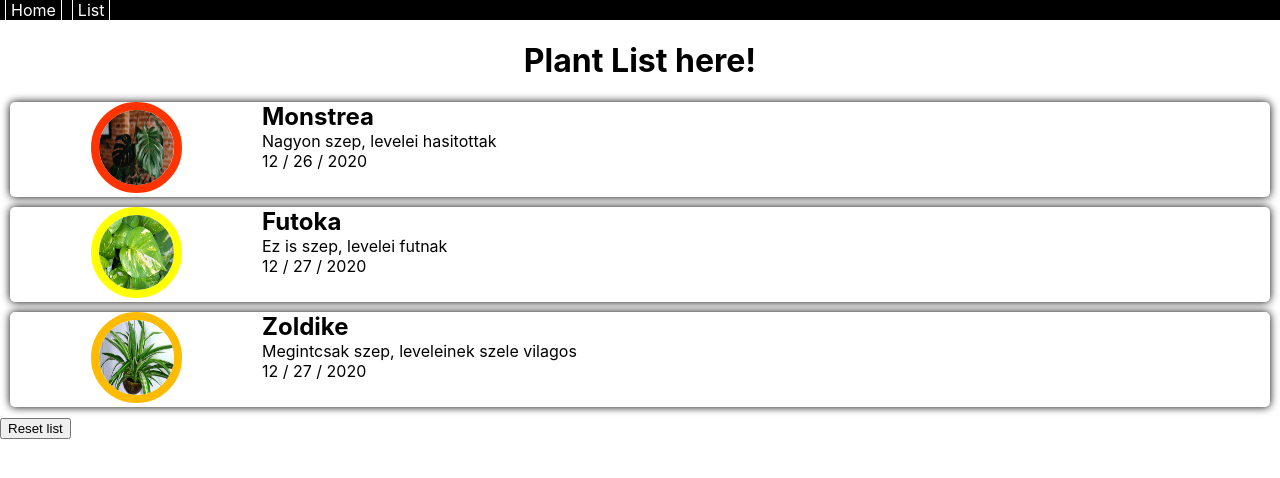
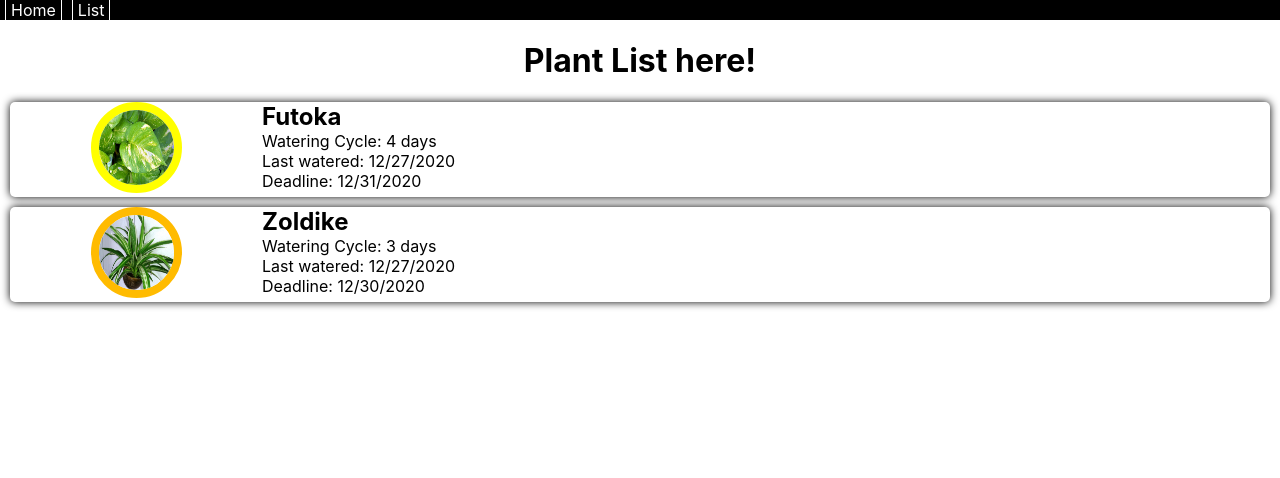
Before and after one commit to champion-street/plantation-frontend, a React (Create React App) app: page /list in a window 1280 px wide. Shown: the top 478 px of the page. Built offline with nearby package versions, Linux system fonts and the light colour scheme.

Commit message:
example data modified

```diff
--- a/src/common/functions.ts
+++ b/src/common/functions.ts
@@ -22,7 +22,7 @@ export function colorCalculator(wateringDeadLine: Date, lastWatered: Date): stri
         console.log('actual: ', Math.floor(nowTime - wateredTime) );
         console.log('actualPercent: ', actualPercent);
     console.groupEnd();
-    if (actualPercent > 100) {
+    if (actualPercent > 100 || actualPercent < 0) {
         return 'hundred';
     } else if (actualPercent >= 0 && actualPercent <= 10) {
         return 'zero';
--- a/src/common/interfaces.ts
+++ b/src/common/interfaces.ts
@@ -3,7 +3,6 @@ export interface IPlant {
     image: string;
     name: string;
     description: string;
-    isWatered: boolean;
     lastWatered: Date;
     wateringDeadline: Date;
     wateringCycle: number;
--- a/src/common/sampleData.ts
+++ b/src/common/sampleData.ts
@@ -1,21 +1,11 @@
 import {IPlant} from "./interfaces";
 
 export const examplePlants: IPlant[] = [
-    {
-        id: 1,
-        name: 'Monstrea',
-        description: 'Nagyon szep, levelei hasitottak',
-        image: './images/monstrea.jpg',
-        isWatered: false,
-        lastWatered: new Date('12/26/2020'),
-        wateringCycle: 3,
-        wateringDeadline: new Date('12/29/2020'),
-    }, {
+     {
         id: 2,
         name: 'Futoka',
         description: 'Ez is szep, levelei futnak',
         image: './images/futoka.jpg',
-        isWatered: false,
         lastWatered: new Date('12/27/2020'),
         wateringCycle: 4,
         wateringDeadline: new Date('12/31/2020'),
@@ -24,7 +14,6 @@ export const examplePlants: IPlant[] = [
         name: 'Zoldike',
         description: 'Megintcsak szep, leveleinek szele vilagos',
         image: './images/zoldike.jpg',
-        isWatered: false,
         lastWatered: new Date('12/27/2020'),
         wateringCycle: 3,
         wateringDeadline: new Date('12/30/2020'),
--- a/src/components/PlantComponent.tsx
+++ b/src/components/PlantComponent.tsx
@@ -19,7 +19,6 @@ class PlantComponent extends React.Component<IPlantProps, IPlantState> {
             name: '',
             description: '',
             image: '',
-            isWatered: false,
             lastWatered: new Date(Date.now()),
             wateringDeadline: new Date(Date.now()),
             wateringCycle: 0,
@@ -41,7 +40,7 @@ class PlantComponent extends React.Component<IPlantProps, IPlantState> {
     }
 
     render () {
-        const {image, name, description, id, lastWatered, wateringDeadline, wateringCycle} = this.state;
+        const {image, name, id, lastWatered, wateringDeadline, wateringCycle} = this.state;
         const wateredDate = new Date(lastWatered);
         return (
             <div className='plant-container'>
@@ -50,8 +49,9 @@ class PlantComponent extends React.Component<IPlantProps, IPlantState> {
                 </div>
                 <div className='plant-data'>
                     <h2 className='plant-name'>{name}</h2>
-                    <p className='plant-description'>{description}</p>
-                    <p>{wateredDate.getMonth() + 1} / {wateredDate.getDate()} / {wateredDate.getFullYear()}</p>
+                    <p>{`Watering Cycle: ${wateringCycle} day${wateringCycle > 1 ? 's' : ''}`}</p>
+                    <p>Last watered: {wateredDate.getMonth() + 1}/{wateredDate.getDate()}/{wateredDate.getFullYear()}</p>
+                    <p>{`Deadline: ${wateringDeadline.getMonth() + 1}/${wateringDeadline.getDate()}/${wateringDeadline.getFullYear()}`}</p>
                 </div>
             </div>
         );
--- a/src/components/PlantListComponent.tsx
+++ b/src/components/PlantListComponent.tsx
@@ -27,7 +27,6 @@ class PlantListComponent extends React.Component<IPlantListProps, IPlantListStat
 
         // this.fbDatabase = this.fbService.database.ref().child('plants');
         this.watering = this.watering.bind(this);
-        this.resetList = this.resetList.bind(this);
     }
 
     public static defaultProps = {
@@ -46,59 +45,21 @@ class PlantListComponent extends React.Component<IPlantListProps, IPlantListStat
     watering (id: number | undefined): void {
         const plants = this.state.plants.map( plant => {
             if (plant.id === id) {
-                plant.isWatered = true;
                 plant.lastWatered = new Date(Date.now());
+                plant.wateringDeadline = new Date(Date.now() + (plant.wateringCycle * 86400000));
             } return plant;
         });
         this.props.savePlants(plants);
     }
 
-    resetList (): void {
-        const plants: IPlant[] = [
-            {
-                id: 1,
-                name: 'Monstrea',
-                description: 'Nagyon szep, levelei hasitottak',
-                image: './images/monstrea.jpg',
-                isWatered: false,
-                lastWatered: new Date('12/26/2020'),
-                wateringCycle: 3,
-                wateringDeadline: new Date('12/29/2020'),
-            }, {
-                id: 2,
-                name: 'Futoka',
-                description: 'Ez is szep, levelei futnak',
-                image: './images/futoka.jpg',
-                isWatered: false,
-                lastWatered: new Date('12/24/2020'),
-                wateringCycle: 4,
-                wateringDeadline: new Date('12/28/2020'),
-            }, {
-                id: 3,
-                name: 'Zoldike',
-                description: 'Megintcsak szep, leveleinek szele vilagos',
-                image: './images/zoldike.jpg',
-                isWatered: false,
-                lastWatered: new Date('12/25/2020'),
-                wateringCycle: 3,
-                wateringDeadline: new Date('12/28/2020'),
-            }
-        ];
-        this.props.savePlants(plants);
-    }
-
-
     render(): JSX.Element {
         const {plants} = this.state;
         return (
-            <div>
             <div className='plant-list-container'>
                 <h1>Plant List here!</h1>
                 {plants.map( (plant, index) =>
                     <PlantComponent {...plant} watering={this.watering} key={index}/>
                 )}
-            </div>
-                <button onClick={this.resetList}>Reset list</button>
             </div>
         )
     }
```
